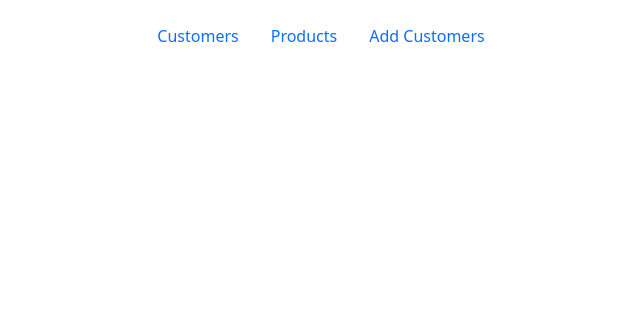
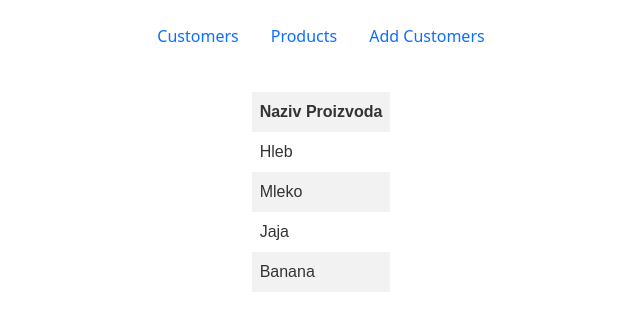
Before and after one commit to NikolaNB1/store-app, a React (Create React App) app: page /products in a window 1280 px wide. Shown: the top 330 px of the page, without its empty margins (319-959 px from the left). Built offline with nearby package versions, Linux system fonts and the light colour scheme.

Commit message:
peti zadatak

```diff
--- a/src/App.css
+++ b/src/App.css
@@ -164,3 +164,9 @@ tbody a:hover {
 .seeCustomer li h2 {
   color: rgb(56, 112, 134);
 }
+
+.productsList {
+  display: flex;
+  align-items: center;
+  justify-content: center;
+}
--- a/src/App.js
+++ b/src/App.js
@@ -5,6 +5,8 @@ import AppCustomers from "./pages/AppCustomers";
 import AppProducts from "./pages/AppProducts";
 import AddCustomer from "./pages/AddCustomer";
 import SingleCustomer from "./components/SingleCustomer";
+
+const listOfProducts = ["hleb", "mleko", "jaja", "banana"];
 
 const listOfCustomers = [
   {
@@ -56,7 +58,10 @@ function App() {
         path="/customers"
         element={<AppCustomers customers={customers} onRemove={onRemove} />}
       ></Route>
-      <Route path="/products" element={<AppProducts />}></Route>
+      <Route
+        path="/products"
+        element={<AppProducts products={listOfProducts} />}
+      ></Route>
       <Route
         path="/addcustomers"
         element={<AddCustomer handleSubmit={handleSubmit} />}
--- /dev/null
+++ b/src/components/AllProducts.jsx
@@ -0,0 +1,21 @@
+import Product from "./Product";
+
+const AllProducts = ({ products }) => {
+  return (
+    <div className="productsList">
+      <table>
+        <thead>
+          <tr>
+            <th>Naziv proizvoda</th>
+          </tr>
+        </thead>
+        <tbody>
+          {products.map((product) => (
+            <Product product={product} />
+          ))}
+        </tbody>
+      </table>
+    </div>
+  );
+};
+export default AllProducts;
--- /dev/null
+++ b/src/components/Product.jsx
@@ -0,0 +1,8 @@
+const Product = ({ product }) => {
+  return (
+    <tr>
+      <td>{product}</td>
+    </tr>
+  );
+};
+export default Product;
--- a/src/pages/AppProducts.jsx
+++ b/src/pages/AppProducts.jsx
@@ -1,4 +1,10 @@
-const AppProducts = () => {
-  return;
+import AllProducts from "../components/AllProducts";
+
+const AppProducts = ({ products }) => {
+  return (
+    <div>
+      <AllProducts products={products} />
+    </div>
+  );
 };
 export default AppProducts;
```
